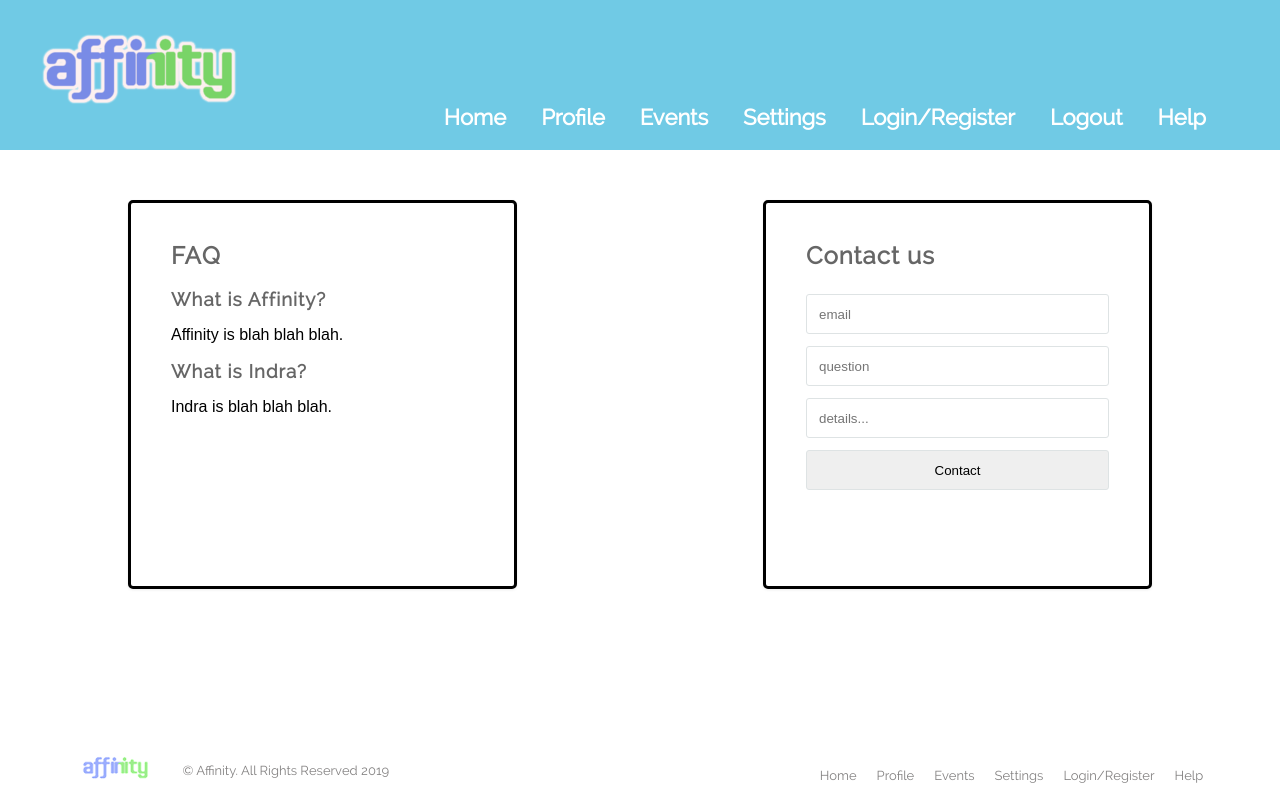
After one commit to dvalevv/Affinity, a PHP site: page /Affinitynew/help.html in a window 1280 px wide. The commit adds this page. Run offline with PHP 8.4, Linux system fonts and the light colour scheme; a stand-in replaces the project's code that opens the database connection; some libraries are stand-ins or nearby versions.

Commit message:
Added help/faw page, made some updates to CSS

```diff
--- a/Affinitynew/css/login.css
+++ b/Affinitynew/css/login.css
@@ -387,19 +387,20 @@ h5, h6          { font-weight: bolder }
 /*    header    */
 header{ /*the whole header width and height */
     width: 100%;
-    height: 125px;
+    height: 130px;
     overflow: hidden;
 }
 
 header .logo{ /*logo in header margin and position */
     float: left;
-    margin-top: 10px;
-    margin-left: 10%;
+    position: absolute;
+    margin-left: 30px;
 }
 
 header nav{ /*navigation bar in header */
-    float: right;
-    margin-top: 57px;
+    position: absolute;
+    right: 0;
+    bottom: 10;
     margin-right: 5%;
 }
 
@@ -440,12 +441,19 @@ header.dark nav ul li a:hover{
 }
 
 
+/* Things for help.html */
 
+.right{
+    position: absolute;
+    right: 0;
+    margin-right: 10%;
+}
 
-
-
-
-
+.left{
+    position: absolute;
+    left: 0;
+    margin-left: 10%;
+}
 
 
 /*    footer    */
--- /dev/null
+++ b/Affinitynew/help.html
@@ -0,0 +1,89 @@
+
+<!doctype html>
+<!---
+  <a href="https://www.facebook.com/milliomola">Abdelrahman Hamdy</a>
+  Redesigned = Team Y8
+
+-->
+    <meta charset="utf-8">
+
+    <title>Help</title>
+    <script src="https://ajax.googleapis.com/ajax/libs/jquery/3.2.1/jquery.min.js"></script>
+    <script type="text/javascript" src="toggle.js"></script>
+    <meta name="description" content="Affinity Help">
+    <meta name="author" content="Team Y8">
+
+    <link rel="stylesheet" href="css/login.css">
+
+
+<body>
+
+  <section class="banner light">
+    <header class="wrapper light">
+      <a href="#"><img class="logo" src="img/logoSmall.png" alt="Affinity"/></a>
+      <nav>
+        <ul>
+	  <li><a href="./index.html">Home</a></li>
+          <li><a href="./profile.php">Profile</a></li>
+          <li><a href="./events.php">Events</a></li>
+          <li><a href="./settings.html">Settings</a></li>
+	  <! -- Use php to replace login with logout when logged in -->
+          <li><a href="./login.html">Login/Register</a></li>
+	  <li><a href="./index.html">Logout</a></li>
+	  <!-- -->
+          <li><a href="./help.html">Help</a></li>
+        </ul>
+      </nav>
+    </header>
+    <br>
+  </section>
+
+  <div class="user-card left">
+    <div class="login-box">
+      <h2>FAQ</h2>
+      <h3>What is Affinity?</h3>
+      <p>Affinity is blah blah blah.</p>
+      <h3>What is Indra?</h3>
+      <p>Indra is blah blah blah.</p>
+    </div>
+  </div>
+
+  <div class="user-card right">
+    <div class="login-box">
+      <h2>Contact us</h2>
+      <form class="login-form" name="contact" action="">
+        <form method="post" action=""> <!-- Action needed -->
+	  <input type="text" name="email" class="email" placeholder="email" />
+	  <input type="text" name="question" class="question" placeholder="question" />
+	  <input type="text" name="detail" class="detail" placeholder="details..." />
+          <input type="submit" name="contact" value="Contact" class="contact" />
+        </form>
+      </form>
+    </div>
+  </div>
+</div>
+
+<footer>
+  <div class="wrapper">
+    <div class="rights">
+      <img src="img/logofooter.png" alt="" class="footer_logo"/>
+      <p>© Affinity. All Rights Reserved 2019 </p>
+    </div>
+
+    <nav>
+      <ul>
+        <li><a href="./index.html">Home</a></li>
+        <li><a href="./profile.html">Profile</a></li>
+        <li><a href="./events.html">Events</a></li>
+        <li><a href="./settings.html">Settings</a></li>
+        <li><a href="./login.html">Login/Register</a></li>
+        <li><a href="./help.html">Help</a></li>
+      </ul>
+    </nav>
+  </div>
+</footer>
+
+<!--  End footer  -->
+<!-- Footer -->
+</body>
+</html>
```
Lines whose indentation alone changed are shown as unchanged.
